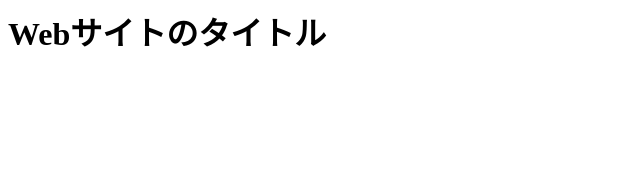
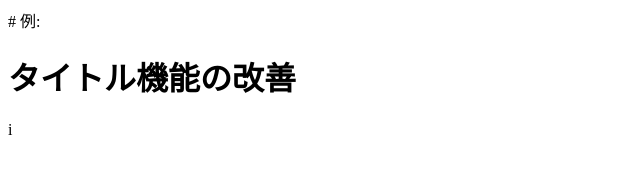
Before and after one commit to smcckaji/my-awesome-project, a plain HTML site: page index.html in a window 1280 px wide. Shown: the whole page, without its empty margins (0-640 px from the left). Drawn offline with Linux system fonts and the light colour scheme.

Commit message:
タイトルを変更

```diff
--- a/index.html
+++ b/index.html
@@ -1 +1 @@
-<h1>Webサイトのタイトル</h1>
+# 例: <h1>タイトル機能の改善</h1>i
```
